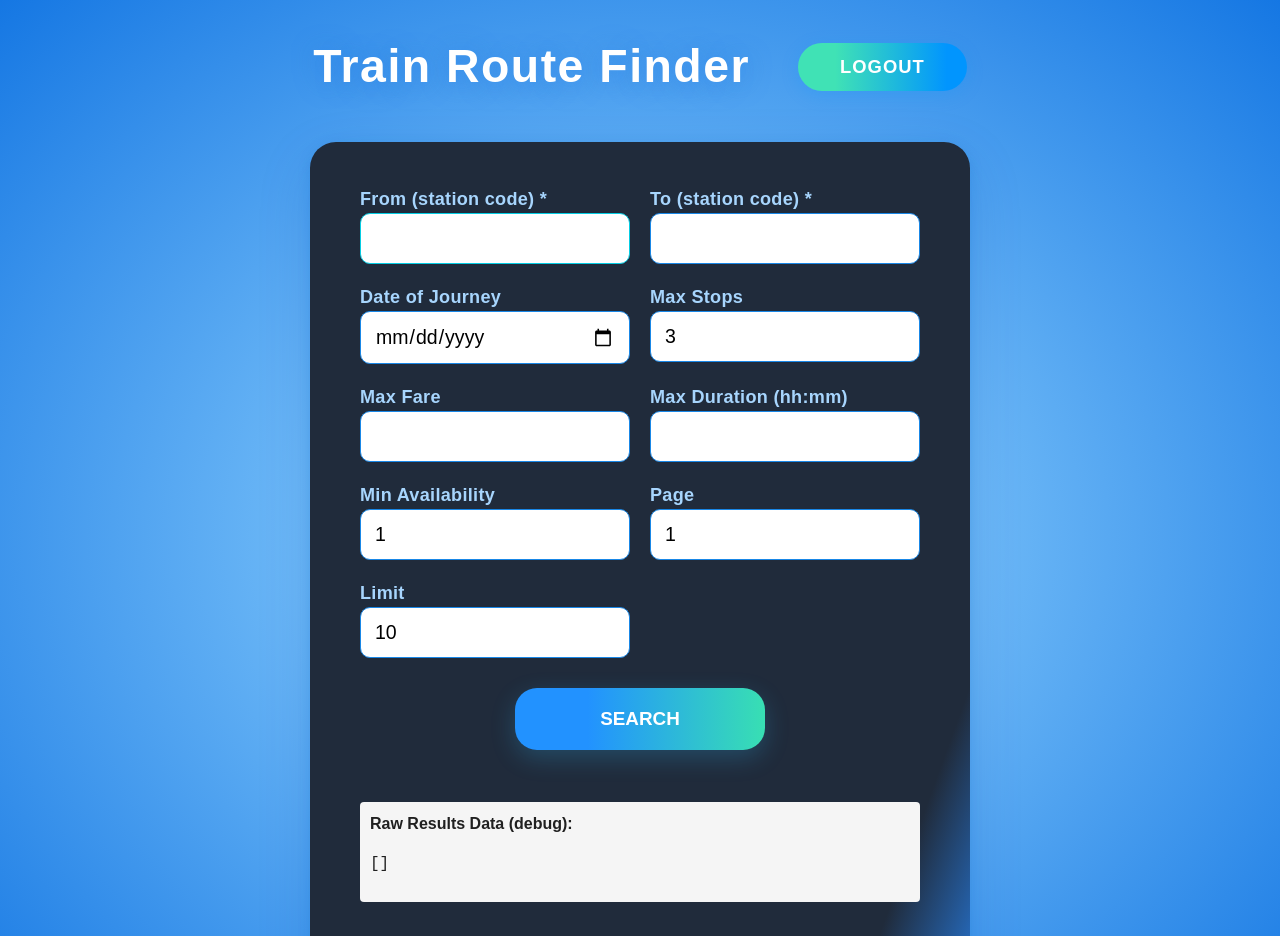
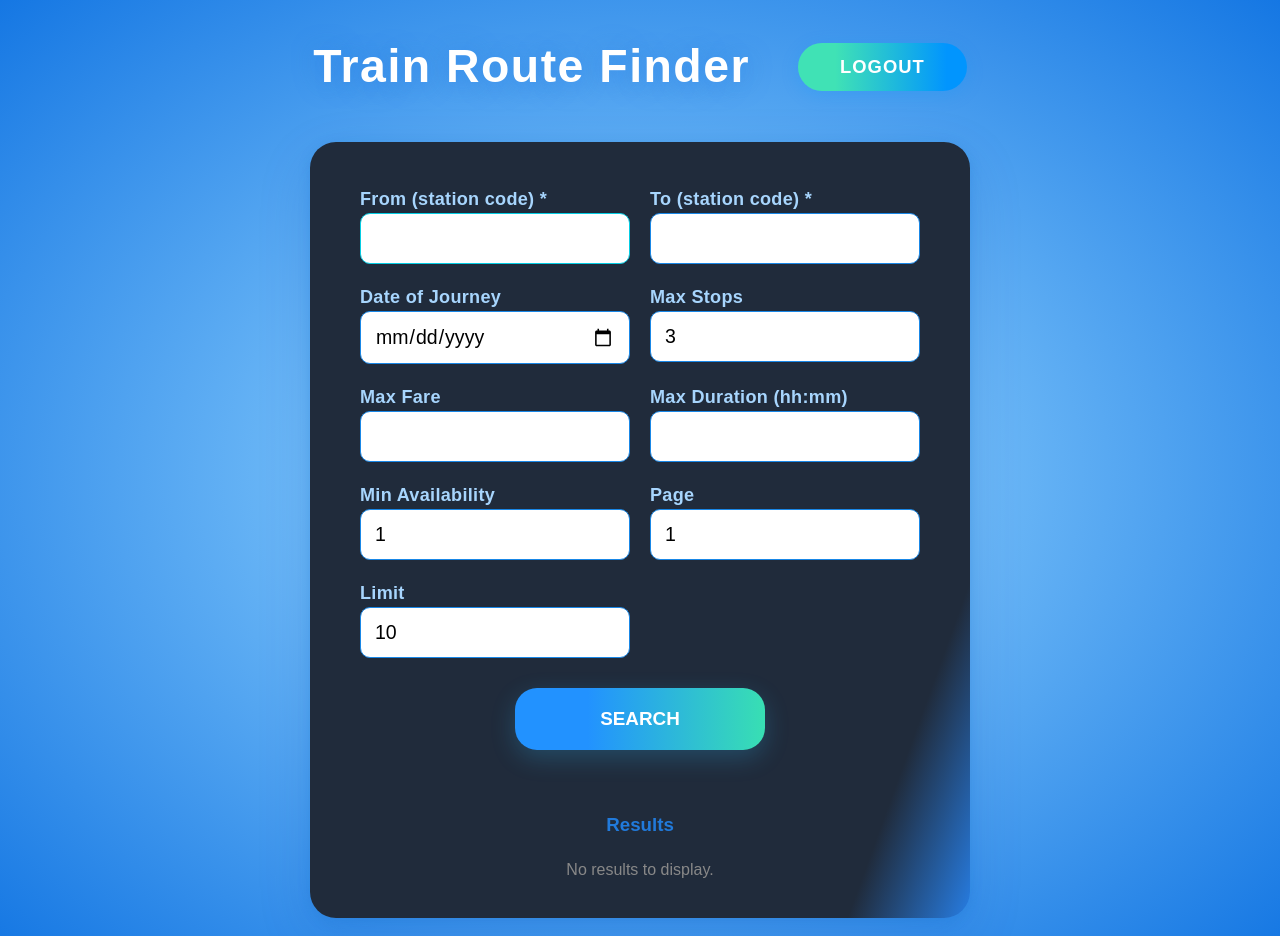
Before and after one commit to ankitsingh4304/RouteFinderX1, a React (Create React App) app in the folder train-route-frontend/: page / in a window 1280 px wide. Shown: the top 936 px of the page. Built offline with nearby package versions, Linux system fonts and the light colour scheme; sample sign-in values are in the browser's storage.

Commit message:
Remove debug output from TrainSearch UI

```diff
--- a/train-route-frontend/src/components/TrainSearch.js
+++ b/train-route-frontend/src/components/TrainSearch.js
@@ -109,11 +109,6 @@ const TrainSearch = ({ token }) => {
 
       {error && <div style={{ color: "red", fontWeight: "bold", marginTop: 16 }}>{error}</div>}
 
-      <div style={{ whiteSpace: "pre-wrap", backgroundColor: "#f5f5f5", marginTop: 20, padding: 10, borderRadius: 4 }}>
-        <strong>Raw Results Data (debug):</strong>
-        <pre>{JSON.stringify(results, null, 2)}</pre>
-      </div>
-
       <div className="results-section" style={{ marginTop: 10 }}>
         <h3 style={{ color: "#217adb" }}>Results</h3>
         {Array.isArray(results) && results.length > 0 ? (
```
